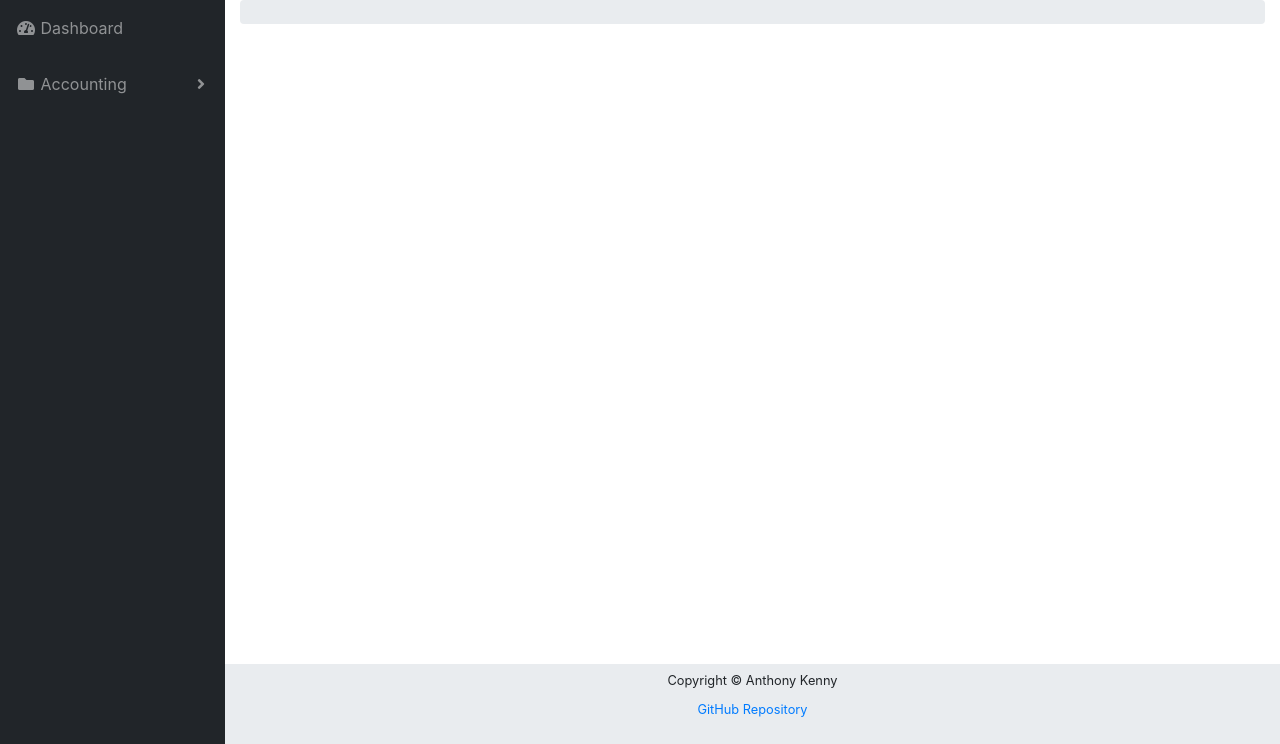
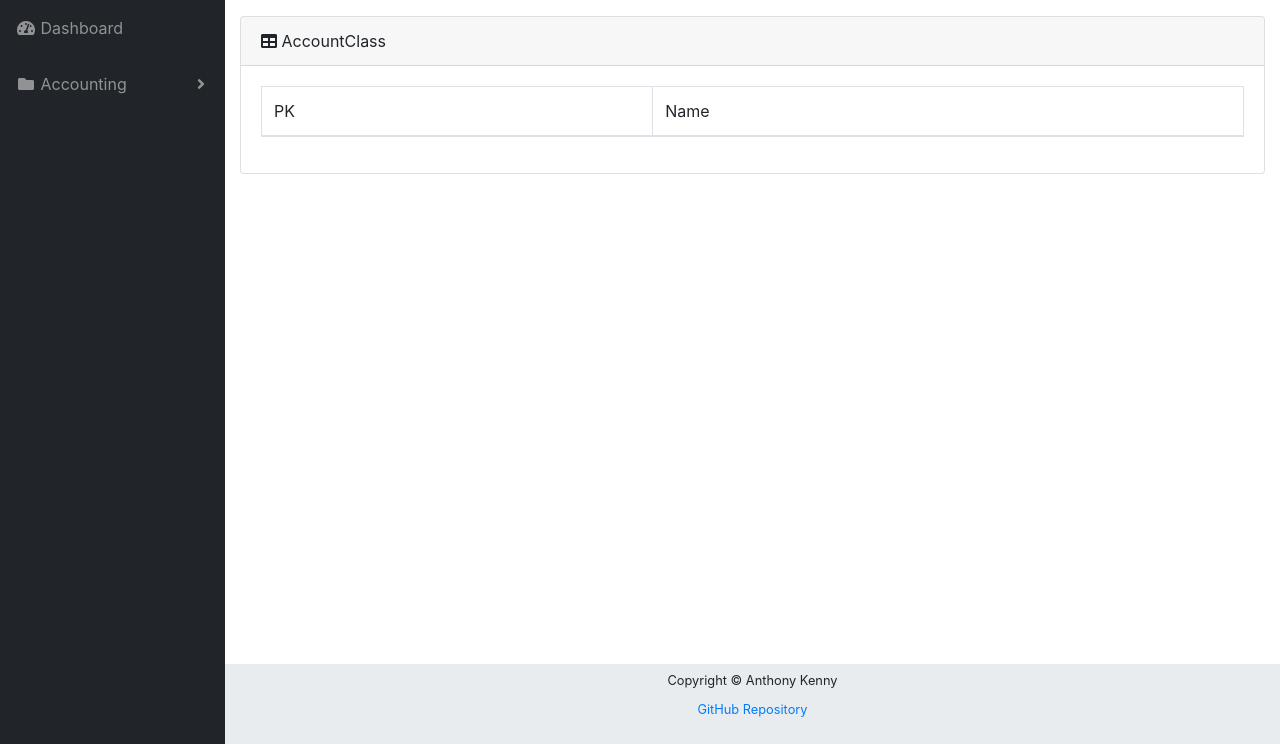
Before and after one commit to AnthonyKenny98/Stixy, a Django app: page /accounting/AccountClass in a window 1280 px wide. Shown: the part 56-800 px from the top of the page. Run offline with Django 3.2, Linux system fonts and the light colour scheme; some libraries are stand-ins or nearby versions.

Commit message:
Table headings

```diff
--- a/stixy/accounting/templates/accounting/base.html
+++ b/stixy/accounting/templates/accounting/base.html
@@ -61,8 +61,8 @@
         </a>
         <div class="dropdown-menu" aria-labelledby="pagesDropdown">
           <h6 class="dropdown-header">Accounts:</h6>
-          <a class="dropdown-item" href="{% url 'accounting:list' 'AccountClass' %}">Account Classes</a>
-          <a class="dropdown-item" href="{% url 'accounting:list' 'AccountGroup' %}">Account Groups</a>
+          <a class="dropdown-item" href="{% url 'accounting:table' 'AccountClass' %}">Account Classes</a>
+          <a class="dropdown-item" href="{% url 'accounting:table' 'AccountGroup' %}">Account Groups</a>
           <div class="dropdown-divider"></div>
           <h6 class="dropdown-header">Other Pages:</h6>
           <a class="dropdown-item" href="404.html">404 Page</a>
@@ -71,19 +71,9 @@
 
     </ul>
 
-    <div class="container-fluid">
-
-      <ol class="breadcrumb">
-      {% block breadcrumbs %}
-
-      {% endblock %}
-      </ol>
-
-      <div class="row">
         {% block mainContainer %}
           This is the main container. Overwrite in extending html doc.
         {% endblock %}
-      </div>
     </div>
 
   </div>
--- a/stixy/accounting/templates/accounting/detail.html
+++ b/stixy/accounting/templates/accounting/detail.html
@@ -1,6 +1,7 @@
 {% extends 'accounting/base.html' %}
 
 {% block mainContainer %}
+
 <ul>
     <li> Name: {{ item.name }} </li>
     <li> Account Class: {{ item.account_class.name}} </li>
--- a/stixy/accounting/templates/accounting/table.html
+++ b/stixy/accounting/templates/accounting/table.html
@@ -1,6 +1,49 @@
 {% extends 'accounting/base.html' %}
 
 <!-- Scripts for table -->
+
+{% block mainContainer %}
+<div id="content-wrapper">
+  <div class="container-fluid">
+
+    <!-- CARD -->
+    <div class="card mb-3">
+
+      <!-- CARD HEADER -->
+      <div class="card-header">
+        <i class="fas fa-table"></i>
+        {{ tableName }}
+      </div>
+
+      <!-- CARD BODY -->
+      <div class="card-body">
+        <div class="table-responsive">
+          <table class="table table-bordered table-hover" width="100%" cellspacing="0">
+            <thead>
+                <tr>
+                    <td>PK</td>
+                    <td>Name</td>
+                </tr>
+            </thead>
+            <tbody>
+                {% for item in data %}
+                <tr class="row-clickable" data-href="{% url 'accounting:detail' item.get_cname item.id %}">
+                    <td> {{ item.id }}</td>
+                    <td> {{ item.name }}</td>
+                </tr>
+                {% endfor %}
+            </tbody>
+          </table>
+        </div>
+      </div>
+    </div>
+
+  </div>
+</div>
+
+{% endblock %}
+
+
 {% block scripts %}
   {{ block.super }}
 
--- a/stixy/accounting/urls.py
+++ b/stixy/accounting/urls.py
@@ -2,7 +2,7 @@
 # @Author: AnthonyKenny98
 # @Date:   2020-05-11 21:46:14
 # @Last Modified by:   AnthonyKenny98
-# @Last Modified time: 2020-05-12 13:48:39
+# @Last Modified time: 2020-05-12 14:26:11
 
 from django.urls import path
 
@@ -15,7 +15,7 @@
     path('', views.index, name='index'),
 
     # List of Objects
-    path('<str:model>', views.list, name='list'),
+    path('<str:model>', views.table, name='table'),
     path('<str:model>/<int:pk>', views.detail, name='detail')
 
 ]
--- a/stixy/accounting/views.py
+++ b/stixy/accounting/views.py
@@ -13,6 +13,15 @@
     context = {}
     return render(request, 'accounting/index.html', context)
 
+
+def table(request, model):
+    Model = getattr(sys.modules[__name__], model)
+    context = {
+        'tableName': Model.__name__,
+        'data': Model.objects.order_by('name')
+    }
+    return render(request, 'accounting/table.html', context)
+
 def list(request, model):
 
     # Get Model Class from model param
```
Also changed, not shown: stixy/accounting/static/accounting/vendor/datatables/dataTables.bootstrap4.js.
